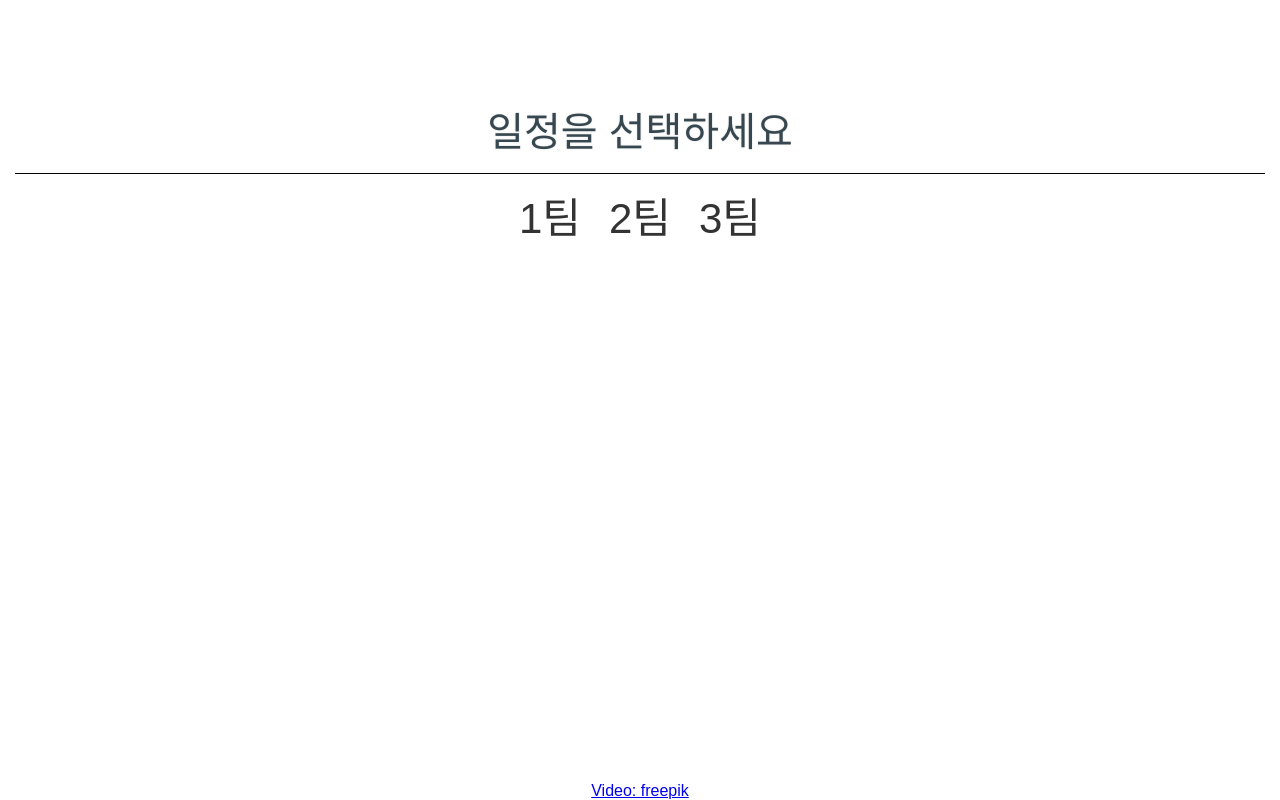
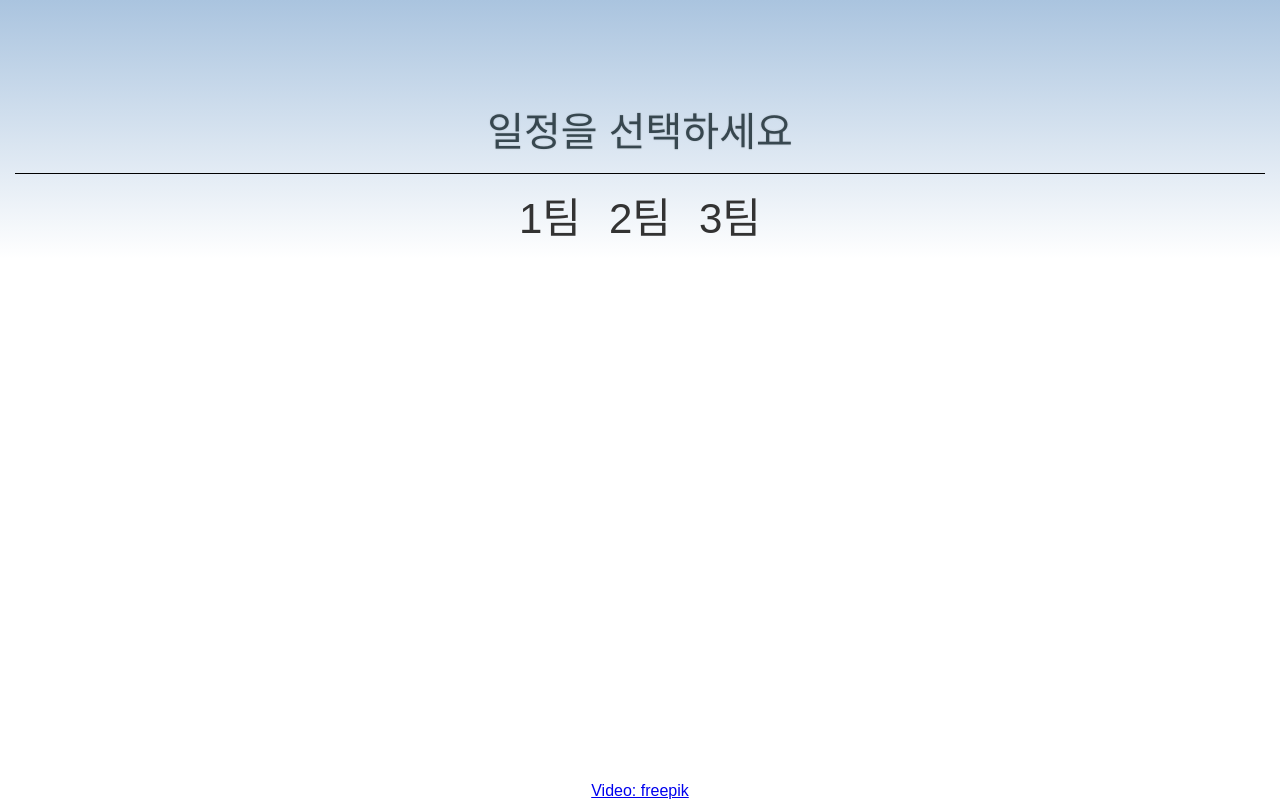
Before and after one commit to pjh82381425/JejuTravelItinerary, a React (Create React App) app in the folder jeju/: page / in a window 1280 px wide. Built offline with nearby package versions, Linux system fonts and the light colour scheme.

Commit message:
약간의 스타일 개선

```diff
--- a/jeju/package.json
+++ b/jeju/package.json
@@ -11,6 +11,7 @@
     "leaflet": "^1.9.4",
     "react": "^19.0.0",
     "react-dom": "^19.0.0",
+    "react-helmet": "^6.1.0",
     "react-leaflet": "^5.0.0",
     "react-router-dom": "^7.3.0",
     "react-scripts": "5.0.1",
--- a/jeju/public/index.html
+++ b/jeju/public/index.html
@@ -4,7 +4,7 @@
     <meta charset="utf-8" />
     <link rel="icon" href="%PUBLIC_URL%/favicon.ico" />
     <meta name="viewport" content="width=device-width, initial-scale=1" />
-    <meta name="theme-color" content="#ffffff" />
+    <meta name="theme-color" content="#aac4df" />
     <meta
       name="증산고 2025 수학여행 일정표"
       content="우끼끼"
--- a/jeju/src/App.css
+++ b/jeju/src/App.css
@@ -18,6 +18,7 @@ html, body {
   position: relative;
   overflow: hidden;
 }
+
 
 .bottom {
   position: absolute;
@@ -49,17 +50,17 @@ html, body {
     opacity: 1;
   }
 
-  .container {
+.container {
   /* box-shadow: 0 0px 20px 0 rgba(0, 0, 0, 0.1); */
   /* border-radius: 35px; */
-  border-bottom-left-radius: 35px;
-  border-bottom-right-radius: 35px;
+  /* border-bottom-left-radius: 35px;
+  border-bottom-right-radius: 35px; */
   display: grid;
   padding: 15px;
   padding-top: 100px;
   gap: 15px;
   text-align: center;
-  background: linear-gradient(to bottom, #ffffff, #ffffff00);
+  background: linear-gradient(to bottom, #aac4df, #ffffff00);
 }
 
 .title {
--- a/jeju/src/App.js
+++ b/jeju/src/App.js
@@ -44,25 +44,6 @@ function AnimatedContainer({ children, className }) {
     );
 }
 
-function AnimatedContainer2({ children, className }) {
-    const [isVisible, setIsVisible] = useState(false);
-
-    useEffect(() => {
-        setIsVisible(true);
-    }, []);
-
-    return (
-        <motion.div
-            className={className}
-            initial={{ opacity: 0 }}
-            animate={isVisible ? { opacity: 1 } : {}}
-            transition={{ duration: 0.8, ease: "easeOut" }}
-        >
-            {children}
-        </motion.div>
-    );
-}
-
 function Home() {
     const navigate = useNavigate();
     const [videoReady, setVideoReady] = useState(false);
@@ -72,7 +53,7 @@ function Home() {
     };
 
     return (
-        <AnimatedContainer2 className="app">
+        <div className="app">
             <div className="bg-video">
             <video
             className={`bg-video__content ${videoReady ? 'show' : ''}`}
@@ -84,7 +65,6 @@ function Home() {
                     브자우저가 비디오 태그를 지원하지 않습니다.
                 </video>
             </div>
-            <AnimatedContainer2>
                 <div className="container">
                     <div className="title">일정을 선택하세요</div>
                     <div className="team-container">
@@ -96,9 +76,8 @@ function Home() {
                         <button onClick={() => navigate("/itinerary3")} className="team-button">3팀</button>
                     </div>
                 </div>
-            </AnimatedContainer2>
             <div className="bottom"><a href="https://kr.freepik.com/free-video/sea-waves-breaking-rocky-shore_170909?log-in=google#fromView=keyword&page=1&position=11&uuid=0f0a43d9-e147-43e9-aea0-0da7efa24731">Video: freepik</a></div>
-        </AnimatedContainer2>
+        </div>
     );
 }
 
```
Also changed, not shown: 1 other file (tests, documents, lock files or other folders).
